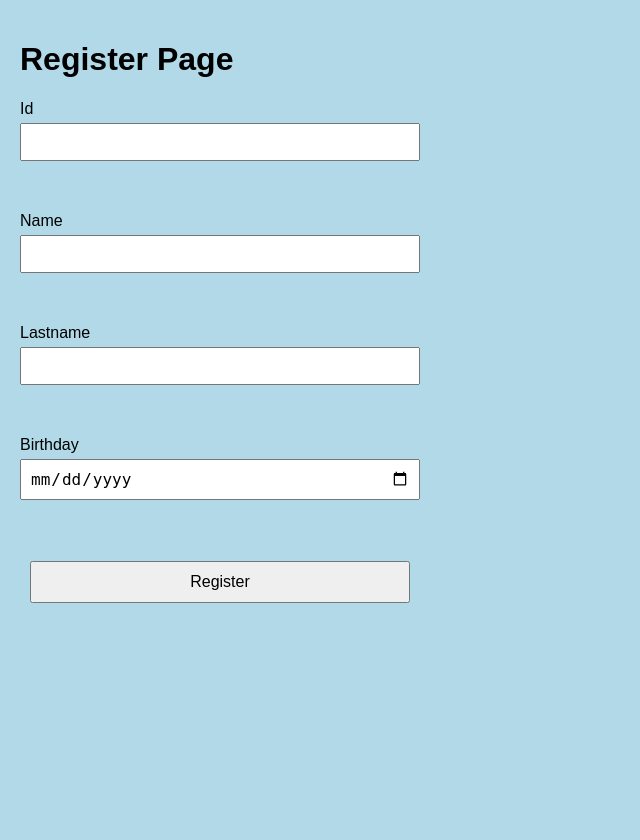
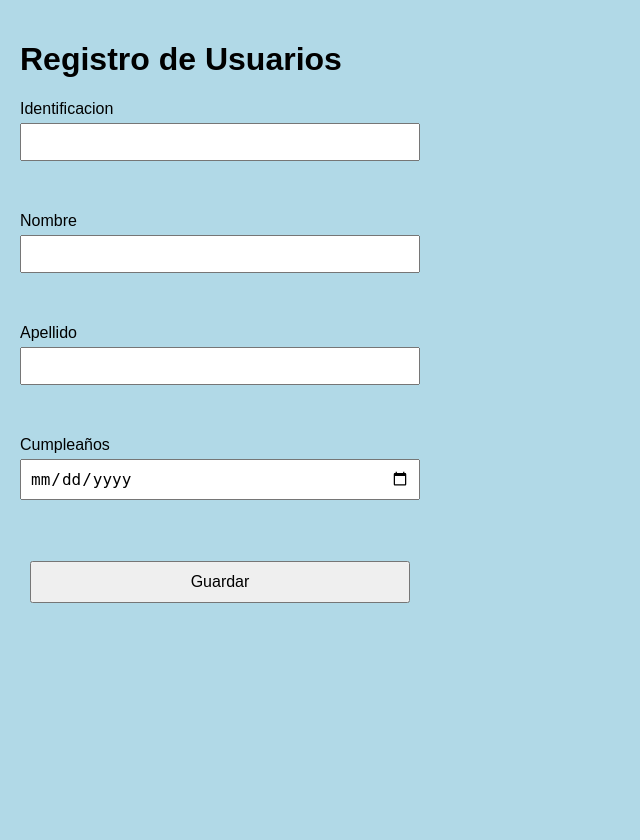
Before and after one commit to leonorg28/cursoarquitectura, a Flask app: page /register_page in a window 1280 px wide. Shown: the whole page, without its empty margins (0-640 px from the left). Run offline with Flask 3, Linux system fonts and the light colour scheme.

Commit message:
Add files via upload

```diff
--- a/templates/register.html
+++ b/templates/register.html
@@ -8,13 +8,13 @@
     <title>Document</title>
 </head>
 <body>
-    <h1> Register Page </h1>
+    <h1> Registro de Usuarios </h1>
     <form action="/register_user" method="post">
-        <label> Id </label> <input type="number" name="id"> <br> <br>
-        <label> Name </label> <input type="text" name="name"> <br> <br>
-        <label> Lastname </label> <input type="text" name="lastname"> <br> <br>
-        <label> Birthday </label> <input type="date" name="birthday"> <br> <br>
-        <button> Register </button>
+        <label> Identificacion </label> <input type="number" name="id"> <br> <br>
+        <label> Nombre </label> <input type="text" name="name"> <br> <br>
+        <label> Apellido </label> <input type="text" name="lastname"> <br> <br>
+        <label> Cumpleaños </label> <input type="date" name="birthday"> <br> <br>
+        <button> Guardar </button>
     </form>
 </body>
 </html>
```
